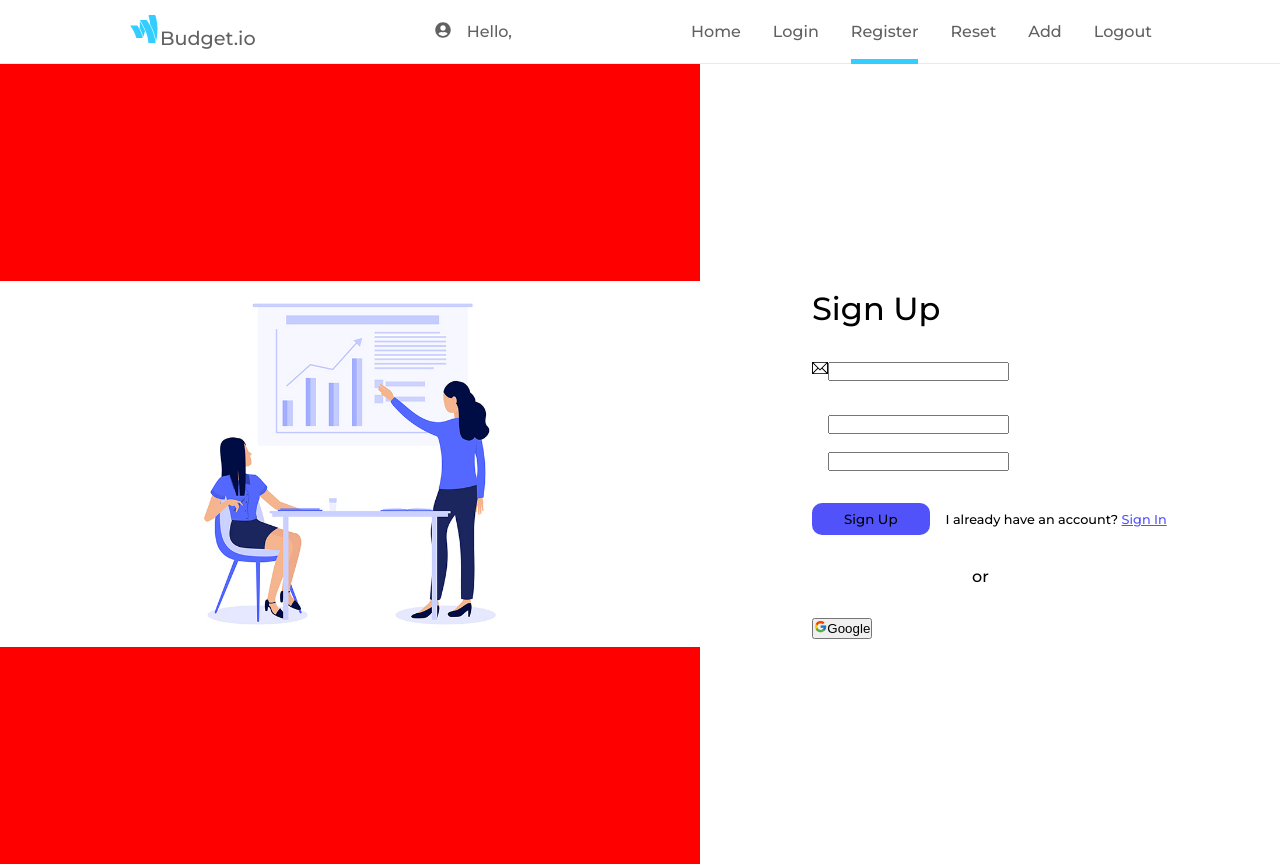
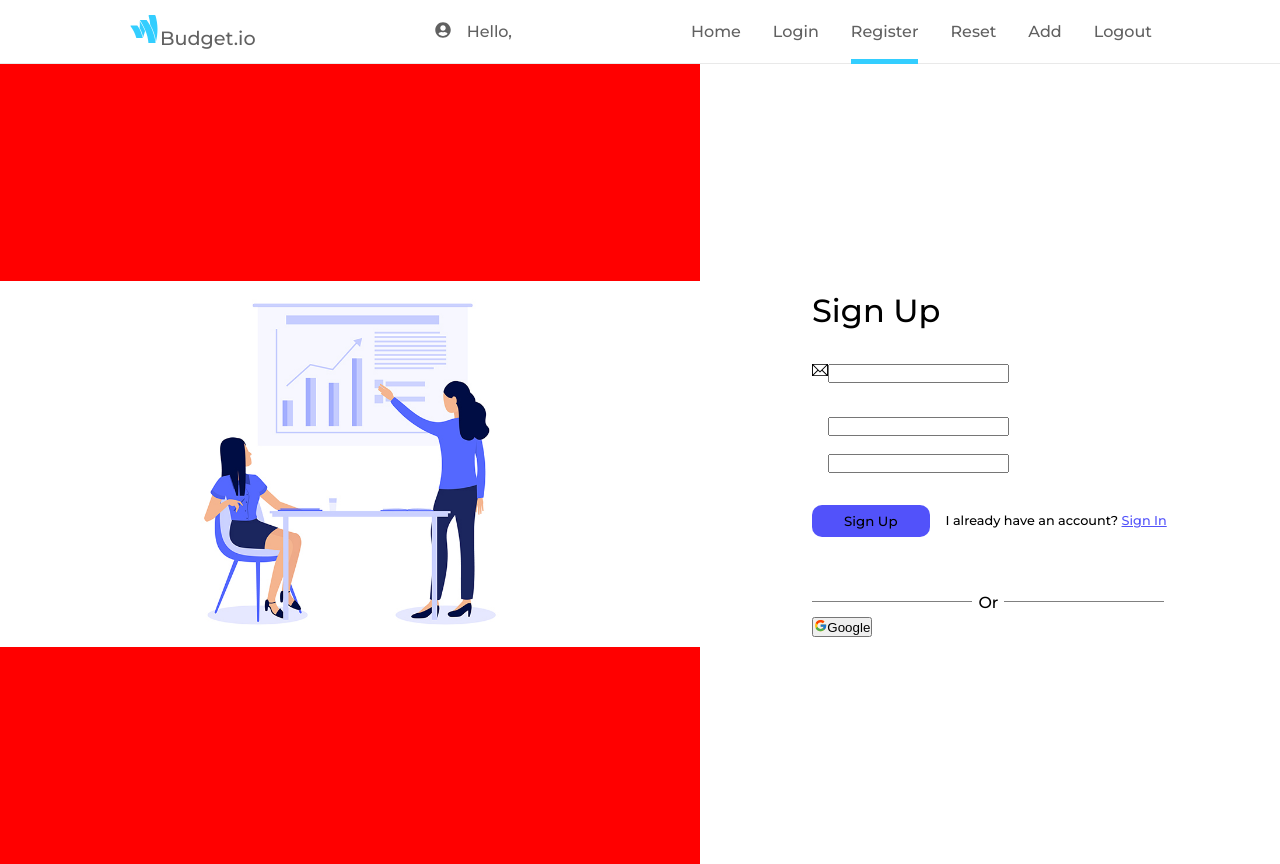
Before and after one commit to geezlothbrok/budget, a React (Create React App) app: page /register in a window 1280 px wide. Built offline with nearby package versions, Linux system fonts and the light colour scheme; some icons are missing.

Commit message:
addind styles to register fom

```diff
--- a/src/pages/auth/register/Register.css
+++ b/src/pages/auth/register/Register.css
@@ -77,10 +77,35 @@
 
 .form-container .line {
     display: flex;
+    position: relative;
+    margin-bottom: 1rem;
 }
 
 .form-container .line .left-line {
-    /* background: grey; */
+    background: grey;
     width: 10rem;
-    height: 1px solid rgba(146, 145, 145, 0.2);;
+    height: 1px;
+    position: absolute;
+    display: block;
+    top: 2rem;
+    right: -10rem;
 }
+
+.form-container .line .right-line {
+    background: grey;
+    width: 10rem;
+    height: 1px;
+    position: absolute;
+    display: block;
+    top: 2rem;
+    left: 12rem;
+}
+
+.form-container .line .line-text {
+    text-transform: capitalize;
+    padding: 0 0.7rem 0rem 0.7rem;
+    position: absolute;
+    display: block;
+    top: 1.5rem;
+    left: 9.7rem;
+}
--- a/src/pages/auth/register/Register.jsx
+++ b/src/pages/auth/register/Register.jsx
@@ -43,7 +43,7 @@ function Register() {
       </section>
       <div className="line">
       <span className="left-line"></span>
-        or
+        <span className="line-text">or</span>
         <span className="right-line"></span>
       </div>
         <div className="google-button">
```
